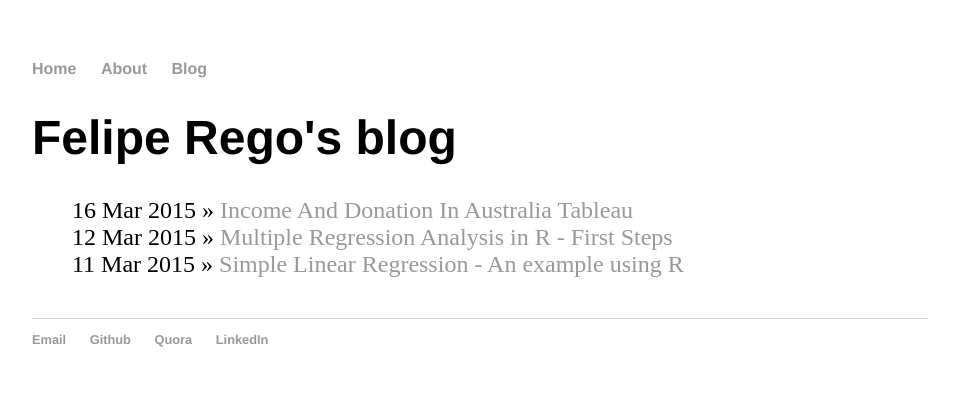
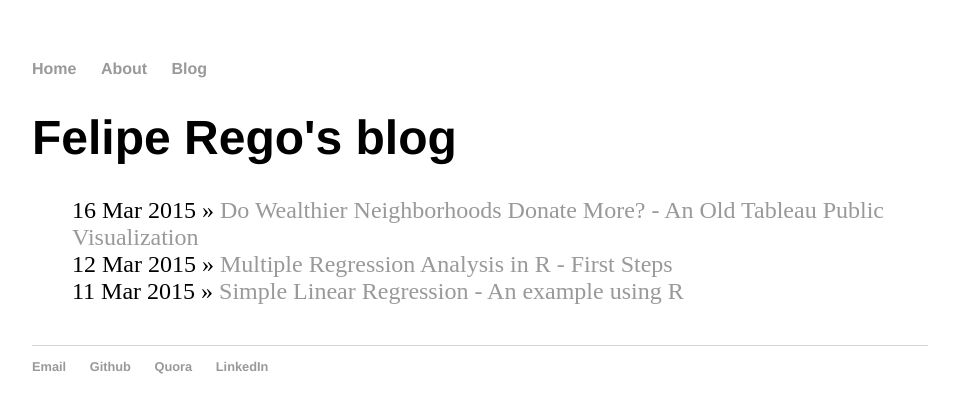
Before and after one commit to FelipeRego/FelipeRego.github.io, a Jekyll site: the page built from blog/index.html, in a window 1280 px wide. Shown: the top 413 px of the page, without its empty margins (160-1119 px from the left). Built offline with Jekyll 4.4.1, drawn with Linux system fonts in a browser that asks for light colours.

Commit message:
Update 2015-03-16-Income-and-Donation-In-Australia-Tableau.md

```diff
--- a/_posts/2015-03-16-Income-and-Donation-In-Australia-Tableau.md
+++ b/_posts/2015-03-16-Income-and-Donation-In-Australia-Tableau.md
@@ -1,2 +1,6 @@
+---
+layout: post
+title: "Do Wealthier Neighborhoods Donate More? - An Old Tableau Public Visualization"
+---
 
 <script type='text/javascript' src='https://public.tableausoftware.com/javascripts/api/viz_v1.js'></script><div class='tableauPlaceholder' style='width: 1700px; height: 734px;'><noscript><a href='#'><img alt='Do Wealthier Neighborhoods Donate More? ' src='https:&#47;&#47;public.tableau.com&#47;static&#47;images&#47;In&#47;IncomeandDonationinAustralia&#47;DoWealthierNeighborhoodsDonateMore&#47;1_rss.png' style='border: none' /></a></noscript><object class='tableauViz' width='1700' height='734' style='display:none;'><param name='host_url' value='https%3A%2F%2Fpublic.tableausoftware.com%2F' /> <param name='site_root' value='' /><param name='name' value='IncomeandDonationinAustralia&#47;DoWealthierNeighborhoodsDonateMore' /><param name='tabs' value='no' /><param name='toolbar' value='yes' /><param name='static_image' value='https:&#47;&#47;public.tableau.com&#47;static&#47;images&#47;In&#47;IncomeandDonationinAustralia&#47;DoWealthierNeighborhoodsDonateMore&#47;1.png' /> <param name='animate_transition' value='yes' /><param name='display_static_image' value='yes' /><param name='display_spinner' value='yes' /><param name='display_overlay' value='yes' /><param name='display_count' value='yes' /><param name='showVizHome' value='no' /></object></div>
```
